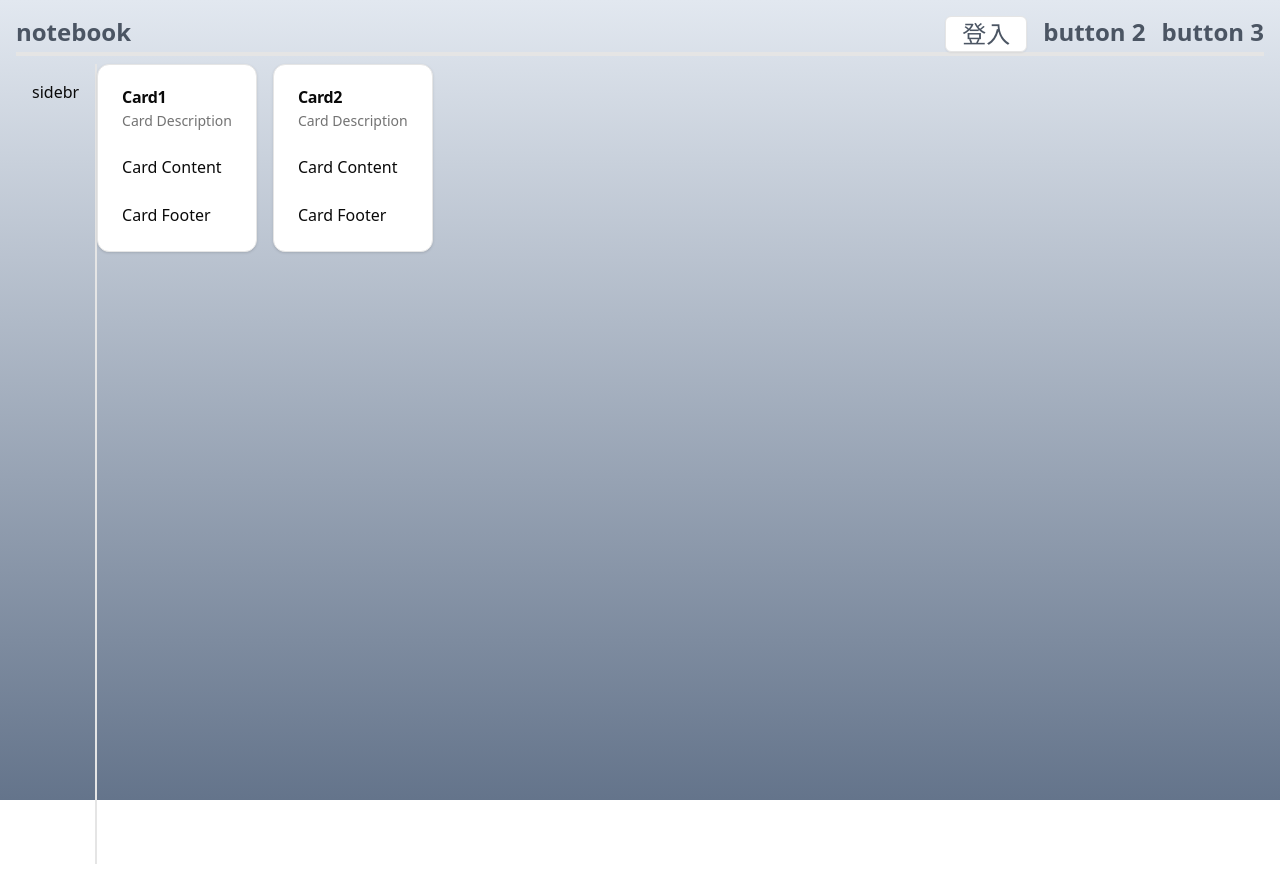
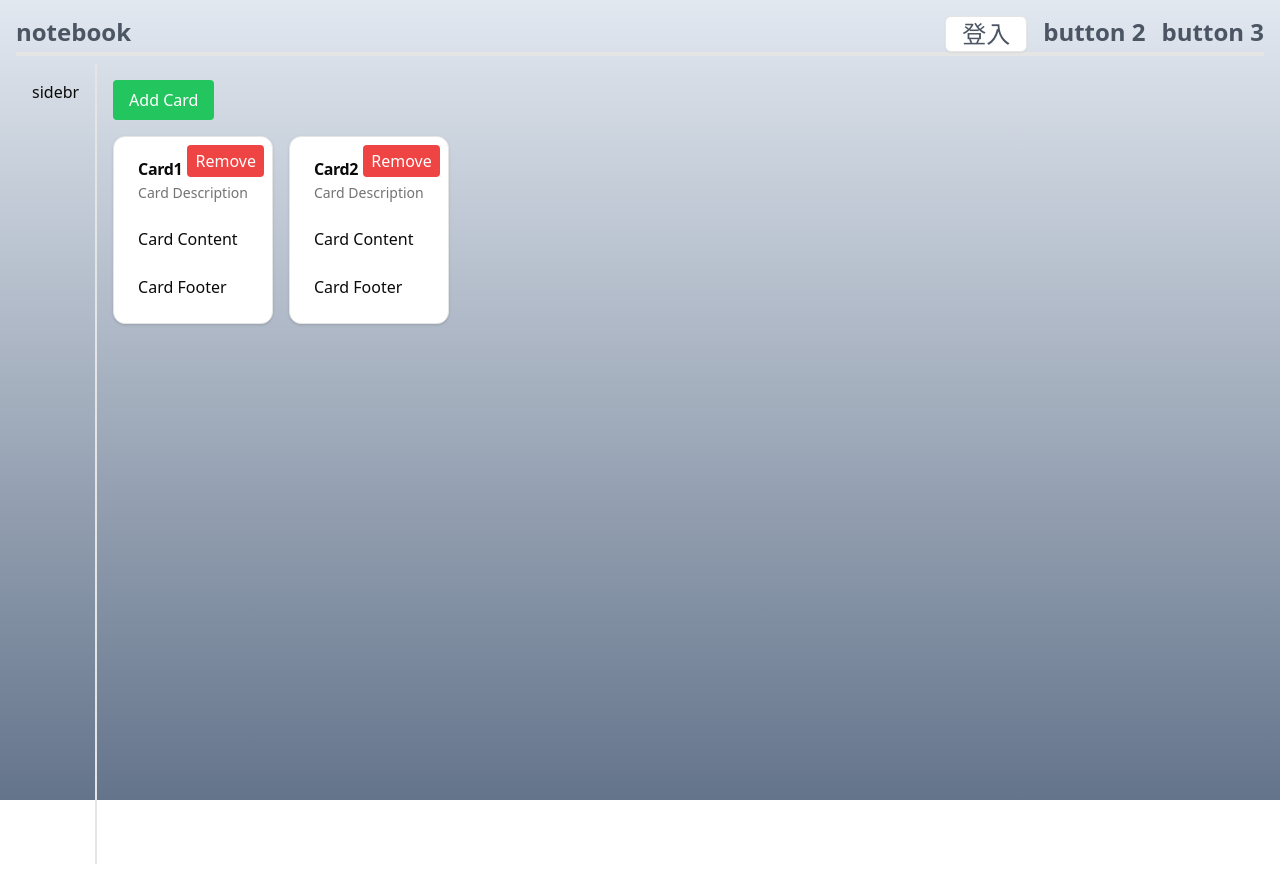
Before and after one commit to sheng6612/notebook, a Next.js app: page / in a window 1280 px wide. Built offline with nearby package versions, Linux system fonts and the light colour scheme.

Commit message:
feat: remove button

```diff
--- a/src/components/home/card.tsx
+++ b/src/components/home/card.tsx
@@ -1,3 +1,6 @@
+"use client"
+
+import React, { useState } from 'react';
 import {
     Card,
     CardContent,
@@ -5,36 +8,72 @@ import {
     CardFooter,
     CardHeader,
     CardTitle,
-  } from "@/components/ui/card"
+} from "@/components/ui/card";
+
+// Modal Component
+function Modal({ isOpen, onClose, onSave }) {
+    const [inputValue, setInputValue] = useState('');
+
+    if (!isOpen) return null;
+
+    return (
+        <div className="fixed inset-0 bg-gray-600 bg-opacity-50 flex justify-center items-center">
+            <div className="bg-white p-4 rounded shadow-lg">
+                <h2 className="text-xl mb-2">Add New Card</h2>
+                <input
+                    type="text"
+                    value={inputValue}
+                    onChange={(e) => setInputValue(e.target.value)}
+                    className="border p-2 mb-4 w-full"
+                    placeholder="Enter card title"
+                />
+                <div className="flex justify-end">
+                    <button onClick={onClose} className="mr-2 px-4 py-2 bg-gray-300 rounded">Cancel</button>
+                    <button onClick={() => { onSave(inputValue); setInputValue(''); }} className="px-4 py-2 bg-blue-500 text-white rounded">Save</button>
+                </div>
+            </div>
+        </div>
+    );
+}
 
 export default function Homecard() {
+    const [cards, setCards] = useState([
+        { title: 'Card1', description: 'Card Description', content: 'Card Content', footer: 'Card Footer' },
+        { title: 'Card2', description: 'Card Description', content: 'Card Content', footer: 'Card Footer' }
+    ]);
+    const [isModalOpen, setModalOpen] = useState(false);
+
+    const addCard = (title) => {
+        setCards([...cards, { title, description: 'New Card Description', content: 'New Card Content', footer: 'New Card Footer' }]);
+        setModalOpen(false);
+    };
+
+    const removeCard = (index) => {
+        setCards(cards.filter((_, i) => i !== index));
+    };
+
     return (
+        <div className="p-4">
+            <button onClick={() => setModalOpen(true)} className="mb-4 px-4 py-2 bg-green-500 text-white rounded">Add Card</button>
             <div className="flex space-x-4 justify-between">
-            <Card>
+                {cards.map((card, index) => (
+                    <Card key={index} className="relative">
                         <CardHeader>
-        <CardTitle>Card1</CardTitle>
-        <CardDescription>Card Description</CardDescription>
+                            <CardTitle>{card.title}</CardTitle>
+                            <CardDescription>{card.description}</CardDescription>
                         </CardHeader>
                         <CardContent>
-        <p>Card Content</p>
+                            <p>{card.content}</p>
                         </CardContent>
                         <CardFooter>
-        <p>Card Footer</p>
+                            <p>{card.footer}</p>
                         </CardFooter>
+                        <button onClick={() => removeCard(index)} className="absolute top-0 right-0 mt-2 mr-2 px-2 py-1 bg-red-500 text-white rounded">Remove</button>
                     </Card>
-
-    <Card>
-      <CardHeader>
-        <CardTitle>Card2</CardTitle>
-        <CardDescription>Card Description</CardDescription>
-      </CardHeader>
-      <CardContent>
-        <p>Card Content</p>
-      </CardContent>
-      <CardFooter>
-        <p>Card Footer</p>
-      </CardFooter>
-    </Card>
+                ))}
             </div>
-    )
-}//TODO:自動生成card
+            <Modal isOpen={isModalOpen} onClose={() => setModalOpen(false)} onSave={addCard} />
+        </div>
+    );
+}//TODO:編輯按鈕
+  //FIXME:remove button
--- a/src/components/home/tilt.tsx
+++ b/src/components/home/tilt.tsx
@@ -1,6 +1,7 @@
 import { Button } from "../ui/button";
 import Link from "next/link";
 import Homecard from "./card";
+
 
 export default function Hometitle() {
     return (
@@ -37,4 +38,4 @@ export default function Hometitle() {
         </div>
     );
 }//TODO：新增sidebar
-//FIXME: fix link
+//FIXME: homecard
```
Lines whose indentation alone changed are shown as unchanged.
